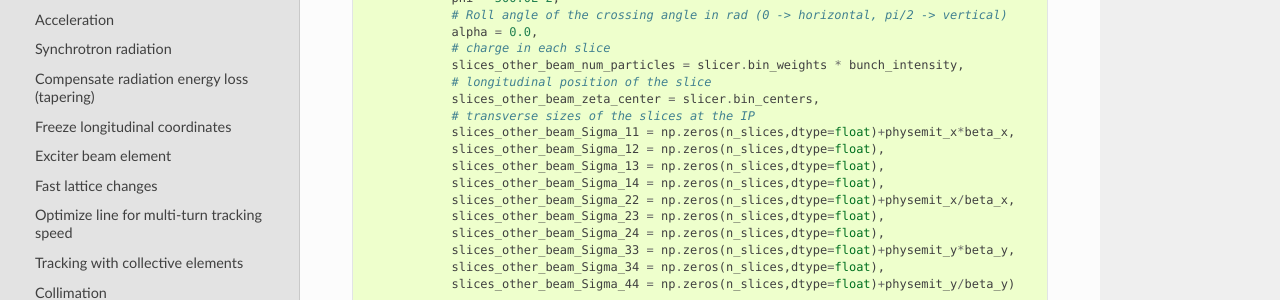
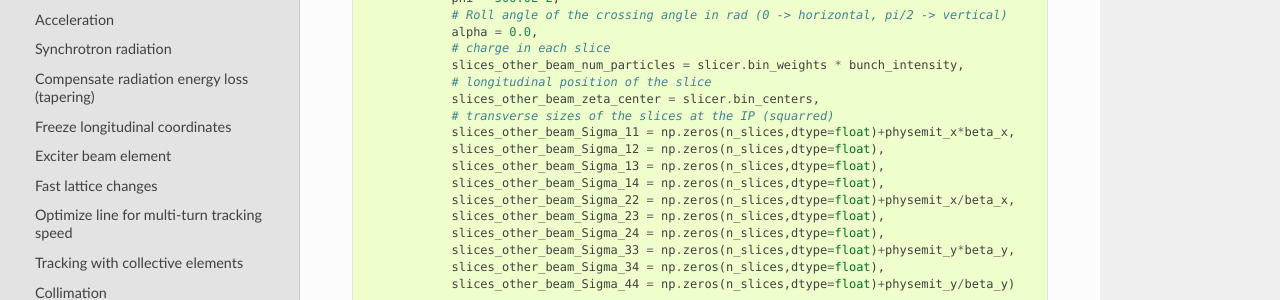
Before and after one commit to xsuite/xsuite, a Sphinx documentation site: the page built from docs/beambeam.rst, in a window 1280 px wide and 900 px high, scrolled down 636 px. Shown: the part 151-451 px from the top of the window. Built offline with Sphinx 7.4.7 and the Read the Docs theme 2.0.0, drawn with Linux system fonts in a browser that asks for light colours.

Commit message:
Update beambeam.rst

```diff
--- a/docs/beambeam.rst
+++ b/docs/beambeam.rst
@@ -34,7 +34,7 @@ The 3D beam-beam element can be used similarly, replacing the instanciation of t
                slices_other_beam_num_particles = slicer.bin_weights * bunch_intensity,
                # longitudinal position of the slice
                slices_other_beam_zeta_center = slicer.bin_centers,
-               # transverse sizes of the slices at the IP
+               # transverse sizes of the slices at the IP (squarred)
                slices_other_beam_Sigma_11 = np.zeros(n_slices,dtype=float)+physemit_x*beta_x,
                slices_other_beam_Sigma_12 = np.zeros(n_slices,dtype=float),
                slices_other_beam_Sigma_13 = np.zeros(n_slices,dtype=float),
```
